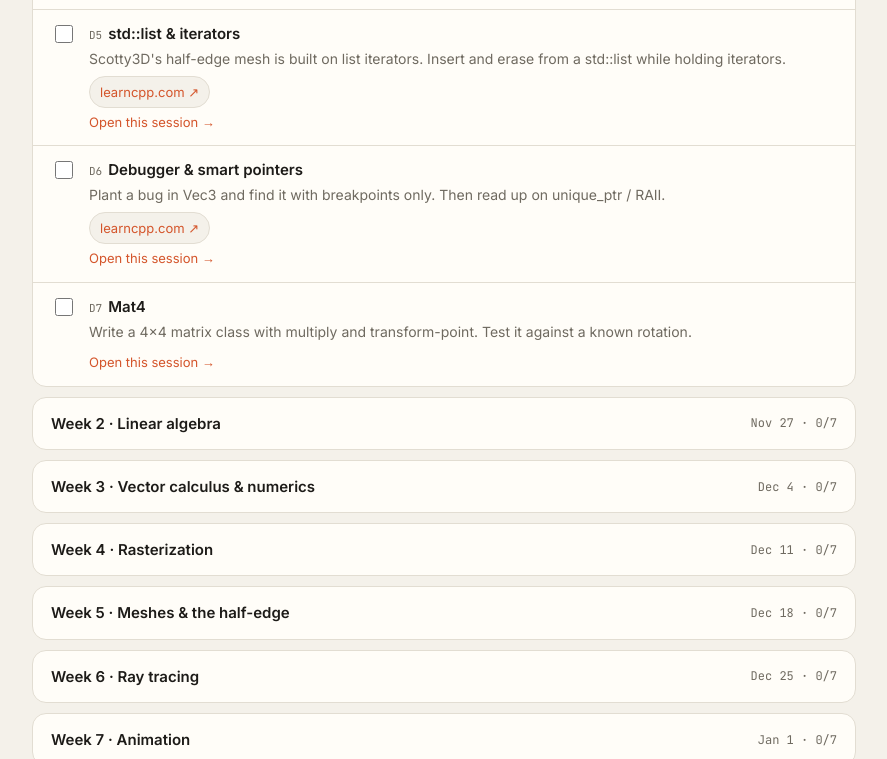
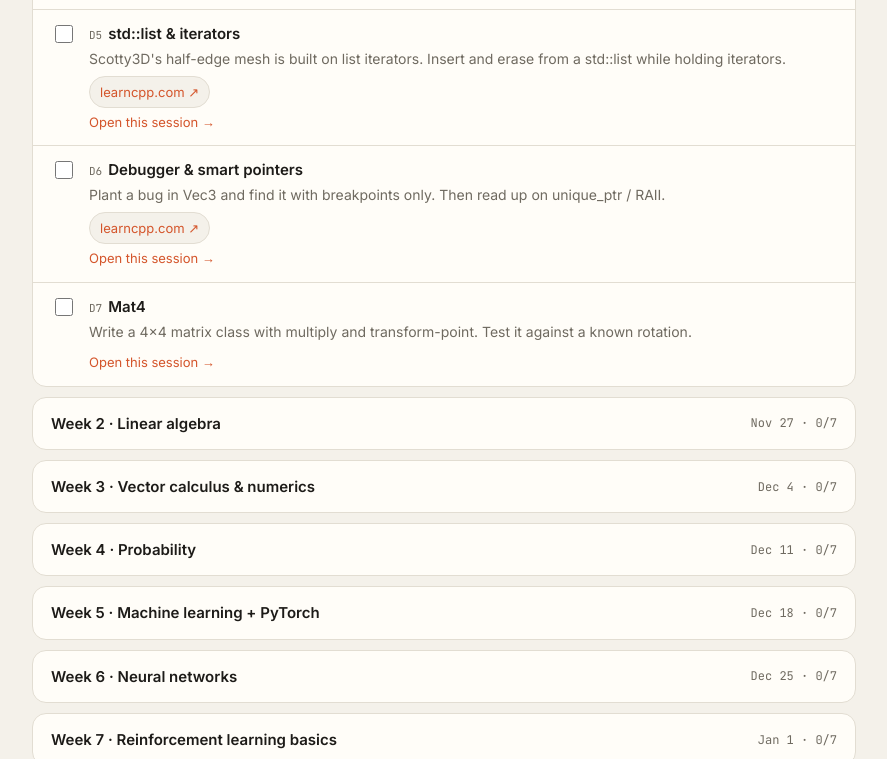
Before and after one commit to lUNLitel/lUNLitel.github.io, a plain HTML site: page 763-prep/index.html in a window 1280 px wide. Shown: the part 2041-2800 px from the top of the page, without its empty margins (196-1083 px from the left). Drawn offline with Linux system fonts and the light colour scheme.

Commit message:
Prep tracker: keep C++ and math weeks, switch weeks 4-8 to 16-831 robot learning
Co-Authored-By: Claude Opus 5.5 <noreply@anthropic.com>
Claude-Session: https://claude.ai/code/session_01VhZfvsRrS4ALEuexr7zm19

```diff
--- a/763-prep/index.html
+++ b/763-prep/index.html
@@ -3,8 +3,8 @@
 <head>
 <meta charset="utf-8">
 <meta name="viewport" content="width=device-width, initial-scale=1">
-<title>15-662 Prep · Daily Check-in</title>
-<meta name="description" content="An 8-week, one-hour-a-day prep plan for CMU 15-662 Computer Graphics.">
+<title>16-831 Prep · Daily Check-in</title>
+<meta name="description" content="An 8-week, one-hour-a-day prep plan for CMU 16-831 Introduction to Robot Learning.">
 <link rel="manifest" href="manifest.webmanifest">
 <meta name="theme-color" content="#d4552b">
 <link rel="icon" href="icon-192.png">
@@ -120,9 +120,9 @@
 <body>
 <div class="wrap">
   <header>
-    <div class="eyebrow">CMU 15-662 · Spring 2027 · Prep</div>
-    <h1>One hour a day toward<br>building your own 3D package</h1>
-    <p>An 8-week plan: C++ → linear algebra → vector calculus → rasterizer → half-edge meshes → ray tracer → animation → Scotty3D.</p>
+    <div class="eyebrow">CMU 16-831 · Spring 2027 · Prep</div>
+    <h1>One hour a day toward<br>robot learning</h1>
+    <p>An 8-week plan: C++ → linear algebra → calculus → probability → PyTorch → neural networks → RL → imitation learning.</p>
   </header>
 
   <section class="stats" aria-label="Progress">
@@ -159,11 +159,22 @@
     <p class="note">Progress is saved in this browser only. To move it to another device, export here and import there.</p>
   </div>
 
-  <footer>Course: <a href="https://15462.courses.cs.cmu.edu/fall2022">15-462/662 course site</a> · Code: <a href="https://github.com/CMU-Graphics/Scotty3D">Scotty3D</a></footer>
+  <footer>Course: <a href="https://16-831.github.io">16-831 course site</a></footer>
 </div>
 
 <script>
 const L = {
+  seeprob: ["Seeing Theory (probability)", "https://seeing-theory.brown.edu/"],
+  khanprob: ["Khan Academy: Probability", "https://www.khanacademy.org/math/statistics-probability/probability-library"],
+  pt: ["PyTorch: Learn the Basics", "https://pytorch.org/tutorials/beginner/basics/intro.html"],
+  karpathy: ["Karpathy: Neural Networks Zero to Hero", "https://karpathy.ai/zero-to-hero.html"],
+  sb: ["Sutton & Barto, RL book", "http://incompleteideas.net/book/the-book-2nd.html"],
+  spin: ["OpenAI Spinning Up", "https://spinningup.openai.com/en/latest/spinningup/rl_intro.html"],
+  gym: ["Gymnasium (CartPole)", "https://gymnasium.farama.org/environments/classic_control/cart_pole/"],
+  sb3: ["Stable-Baselines3", "https://stable-baselines3.readthedocs.io/"],
+  c831: ["16-831 course site", "https://16-831.github.io"],
+  olaf: ["Olaf paper", "https://arxiv.org/abs/2512.16705"],
+  dmimic: ["DeepMimic project page", "https://xbpeng.github.io/projects/DeepMimic/index.html"],
   cpp: ["learncpp.com", "https://www.learncpp.com/"],
   cmake: ["CMake tutorial", "https://cmake.org/cmake/help/latest/guide/tutorial/index.html"],
   eola: ["Essence of Linear Algebra", "https://www.youtube.com/playlist?list=PLZHQObOWTQDPD3MizzM2xVFitgF8hE_ab"],
@@ -178,7 +189,7 @@ const L = {
 };
 
 const WEEKS = [
- { t:"C++ essentials", g:"Enough C++ to read, build and debug Scotty3D.", d:[
+ { t:"C++ essentials", g:"C++ basics (a head start on 15-662 next fall).", d:[
   ["Setup + build","Install a C++ compiler, CMake and an IDE (VS Code or CLion). Build hello world with a CMakeLists.txt.",[L.cpp,L.cmake]],
   ["References & pointers","learncpp: references, pointers, new/delete. Draw box-and-arrow diagrams of what each line does.",[L.cpp]],
   ["Classes & Vec3","Write a Vec3 class with +, -, scalar *, dot() and cross(), split into .h and .cpp. You'll use it all plan long.",[L.cpp]],
@@ -187,7 +198,7 @@ const WEEKS = [
   ["Debugger & smart pointers","Plant a bug in Vec3 and find it with breakpoints only. Then read up on unique_ptr / RAII.",[L.cpp]],
   ["Mat4","Write a 4x4 matrix class with multiply and transform-point. Test it against a known rotation.",[]],
  ]},
- { t:"Linear algebra", g:"The language of every transform, rig and renderer. Matches the course's Assignment 0.0.", d:[
+ { t:"Linear algebra", g:"The language of transforms, rigs and neural networks (a network is mostly matrix multiplication).", d:[
   ["Vectors, dot, cross","Essence of Linear Algebra: vectors, dot and cross product. Compute a triangle's normal and area with your Vec3.",[L.eola]],
   ["Matrices as transforms","Videos on linear transformations and matrix multiplication. Apply scale, rotate and shear to points and plot them.",[L.eola]],
   ["Determinant & inverse","What det means geometrically (area/volume, flips). When a matrix has no inverse. Check with your Mat4.",[L.eola]],
@@ -196,7 +207,7 @@ const WEEKS = [
   ["Rotations","Euler angles vs axis-angle vs quaternions (gimbal lock again). Implement axis-angle to matrix.",[L.sap]],
   ["Barycentric + review","Barycentric weights of a point in a triangle. Then write a one-page linear algebra cheat sheet.",[L.sap]],
  ]},
- { t:"Vector calculus & numerics", g:"Derivatives, integrals and the numerical tricks the course leans on. Matches Assignment 0.5.", d:[
+ { t:"Vector calculus & numerics", g:"Gradients drive all neural-network training; Monte Carlo sampling drives RL.", d:[
   ["Derivatives & gradients","Partial derivatives and the gradient. Plot contours of f(x, y) with gradient arrows.",[L.khan]],
   ["Jacobians","The Jacobian as a local linear map. You'll need it for IK. Compute one by hand for a 2-joint arm.",[L.khan]],
   ["Finite differences","Approximate a derivative numerically and use it to check a hand-derived gradient. Your #1 debugging tool for math code.",[]],
@@ -205,49 +216,49 @@ const WEEKS = [
   ["Time integration","Forward Euler on a spring. Watch the energy grow, then try symplectic Euler.",[]],
   ["Review","Add calculus and numerics to your cheat sheet. Redo any day that didn't click.",[]],
  ]},
- { t:"Rasterization", g:"A tiny version of the course's first assignment.", d:[
-  ["Write an image file","Write a program that outputs a gradient as a .ppm image. Open it in an image viewer.",[L.tiny]],
-  ["Draw lines","Implement a line-drawing algorithm (Bresenham) and draw a wireframe triangle.",[L.tiny]],
-  ["Fill triangles","Fill a triangle by testing each pixel with edge functions.",[L.tiny,L.sap]],
-  ["Interpolate colours","Use barycentric weights to blend colours across the triangle.",[L.sap]],
-  ["Depth buffer","Draw two overlapping triangles correctly with a z-buffer.",[L.tiny]],
-  ["Antialiasing","Supersample (several samples per pixel) and average. Compare jaggies before and after.",[L.sap]],
-  ["Math: sampling & aliasing","Why jaggies and moiré happen: sampling, the Nyquist idea, filtering. Connect it to what you just saw.",[L.sap]],
+ { t:"Probability", g:"The language of uncertainty. A listed prerequisite for 16-831, and the base of RL.", d:[
+  ["Random variables & distributions","A random variable is a quantity with an uncertain value; its distribution says how likely each value is. Seeing Theory chapters 1-2.",[L.seeprob]],
+  ["Expected value & variance","Expected value = the long-run average; variance = how spread out results are. Simulate dice rolls in NumPy and compare with the formulas.",[L.seeprob,L.khanprob]],
+  ["Conditional probability & Bayes","P(A | B) = chance of A given B is known. Bayes' rule updates a belief after evidence. Work 3 problems by hand.",[L.seeprob]],
+  ["Gaussians","The normal (bell-curve) distribution: mean and standard deviation. Sample 10,000 points and plot a histogram.",[L.seeprob]],
+  ["Sampling & Monte Carlo again","Estimate an expected value by averaging samples. This is exactly how RL estimates how good an action is.",[]],
+  ["Maximum likelihood","Choosing the parameters that make the observed data most likely. Fit a Gaussian to data by hand and in NumPy.",[L.khanprob]],
+  ["Review","Add probability to your cheat sheet. Redo any day that didn't click.",[]],
  ]},
- { t:"Meshes & the half-edge", g:"The data structure behind every mesh-editing tool you use in Maya.", d:[
-  ["Mesh representations","Vertex list + face list vs half-edge. Why bevel and subdivide need neighbour information.",[L.s3ddocs]],
-  ["Half-edge on paper","Draw a two-triangle mesh. Label every half-edge with its twin, next, vertex, edge and face.",[]],
-  ["Build a half-edge mesh","Write classes for Vertex, Edge, HalfEdge, Face. Build one from a tiny OBJ.",[L.cpp]],
-  ["Traversal","Loop around a vertex to list its neighbours. Print each vertex's valence.",[]],
-  ["Edge flip","Implement edge flip on your two-triangle mesh. Check every pointer afterwards.",[L.s3ddocs]],
-  ["Edge split","Implement edge split. Write a validity checker that walks the whole mesh.",[L.s3ddocs]],
-  ["Math: normals & subdivision","Area-weighted vertex normals, then how Loop subdivision's weights average neighbours.",[L.course]],
+ { t:"Machine learning + PyTorch", g:"What training a model means, in the library the homeworks use.", d:[
+  ["What is a model?","A model is a function with adjustable numbers (parameters). Training = adjusting them so outputs match data. Watch Karpathy lecture 1, first half.",[L.karpathy]],
+  ["Loss functions","A loss is a score of how wrong the model is (mean squared error, cross-entropy). Compute both by hand for a tiny example.",[]],
+  ["Gradient descent in NumPy","Fit a straight line to noisy data with hand-written gradient descent. Plot the loss going down.",[]],
+  ["PyTorch tensors","A tensor is PyTorch's array that can also track gradients. Install PyTorch, do the Tensors tutorial.",[L.pt]],
+  ["Autograd","PyTorch computes gradients for you (backpropagation). Redo the line fit using autograd.",[L.pt]],
+  ["The training loop","Model, loss, optimizer, loop over data. Do the PyTorch Optimization tutorial.",[L.pt]],
+  ["Train/test & overfitting","Overfitting = memorising the training data instead of learning the pattern. Split data and watch test loss.",[L.pt]],
  ]},
- { t:"Ray tracing", g:"A path-tracer warm-up, plus the BVH that makes it fast.", d:[
-  ["Rays & image","Ray Tracing in One Weekend: output an image, vec3 and ray classes (compare with your own Vec3).",[L.rt1]],
-  ["Spheres & normals","Ray-sphere intersection: it's a quadratic equation. Derive it yourself before reading.",[L.rt1]],
-  ["Antialiasing & diffuse","Multiple samples per pixel and diffuse bounces: Monte Carlo from week 3 in action.",[L.rt1]],
-  ["Materials","Metal and glass: reflection and refraction vectors from dot products.",[L.rt1]],
-  ["Camera","A positionable camera built from a change of basis.",[L.rt1]],
-  ["BVH","Ray Tracing: The Next Week, the BVH chapter. Ray-box intersection and why trees make rendering fast.",[L.rt2]],
-  ["Math: the rendering equation","Radiance, BRDFs and the rendering equation at an intuitive level. See how your tracer estimates it.",[L.sap]],
+ { t:"Neural networks", g:"The function approximator behind every modern RL policy.", d:[
+  ["Neurons & layers","A neural network stacks layers of weighted sums plus a nonlinearity (e.g. ReLU). Build one by hand in PyTorch with nn.Linear.",[L.pt]],
+  ["Backpropagation intuition","How the gradient flows back through layers (chain rule from week 3). Karpathy micrograd lecture.",[L.karpathy]],
+  ["Classify images","Train a small network on MNIST or FashionMNIST following the PyTorch quickstart.",[L.pt]],
+  ["Debugging training","Learning rate too high or low, loss not falling, NaNs. Break your model on purpose and fix it.",[]],
+  ["Regression for motion","Train a network to predict a joint angle from a time value (e.g. a sine-wave walk cycle). Your first motion model.",[]],
+  ["Saving & GPU","Save/load a model; move it to the GPU if you have one. Note how long training takes.",[L.pt]],
+  ["Review","Catch up. Write down the training loop from memory.",[]],
  ]},
- { t:"Animation", g:"Your home turf, now written as math and code: splines, skeletons, IK, skinning.", d:[
-  ["Splines","Hermite and Catmull-Rom as cubic polynomials. Animate a point along one.",[L.course]],
-  ["Keyframes & slerp","Interpolate positions and rotations between keyframes. Why slerp beats lerp for rotations.",[]],
-  ["Forward kinematics","World positions of a 3-joint chain as a product of matrices.",[]],
-  ["Inverse kinematics","2D IK using the Jacobian from week 3 (Jacobian transpose or gradient descent).",[L.khan]],
-  ["Linear blend skinning","Skin a 2D strip of vertices to two bones. See the candy-wrapper artefact and why it happens mathematically.",[]],
-  ["Particles","Falling particles with Euler integration, then collisions with the ground.",[]],
-  ["Review","Catch up. Note which of these are in Scotty3D's animation assignment.",[L.s3ddocs]],
+ { t:"Reinforcement learning basics", g:"Learning by trial and error from rewards.", d:[
+  ["The RL loop","Agent, environment, state, action, reward, policy. Read Spinning Up 'Key Concepts'.",[L.spin]],
+  ["Returns & discounting","The return = total future reward; discounting makes near rewards count more. Sutton & Barto ch. 3, skim.",[L.sb,L.spin]],
+  ["Value functions","How good a state or action is, on average (expected value from week 4). Spinning Up continued.",[L.spin]],
+  ["Run CartPole","Install Gymnasium. Run CartPole with random actions and watch it fail.",[L.gym]],
+  ["Policy gradient by hand","Implement REINFORCE (the simplest policy-gradient method) for CartPole in PyTorch.",[L.spin,L.gym]],
+  ["Use a library","Train PPO on CartPole with Stable-Baselines3. PPO is the algorithm most character papers use.",[L.sb3]],
+  ["Reward shaping","Change the reward (e.g. penalise moving the cart) and see how behaviour changes. This is how Olaf got quiet footsteps.",[L.sb3]],
  ]},
- { t:"Ready for Scotty3D", g:"Build the real codebase before day one.", d:[
-  ["Build Scotty3D","Clone and build Scotty3D. Fix any compiler or CMake issues now, not in week one of class.",[L.s3d]],
-  ["Tour the app","Use Scotty3D as an artist: model, render, animate. Note what feels like Maya and what doesn't.",[L.s3ddocs]],
-  ["Read the code","Find where meshes, the renderer and the animator live. Read the half-edge header.",[L.s3d]],
-  ["Private repo setup","Set up a private Git repo for coursework. The course asks students not to publish solutions in a public fork.",[L.s3d]],
-  ["Course logistics","Read the course site: grading, late days, collaboration and AI policy.",[L.course]],
-  ["Plan your weeks","Block time around ETC project hours. Expect 12-17 hours a week on 662.",[]],
+ { t:"Imitation learning & ready for 16-831", g:"Copying demonstrations: the core idea behind physics-based characters.", d:[
+  ["Behavior cloning","Imitation by supervised learning: train a network to output the expert's action for each state. Clone your PPO CartPole agent.",[]],
+  ["Why cloning drifts","Small mistakes lead to states the expert never showed. Read about DAgger, which fixes this (it's on the syllabus).",[L.c831]],
+  ["DeepMimic","Read the DeepMimic project page: RL with an imitation reward from mocap clips.",[L.dmimic]],
+  ["Read the Olaf paper","Reinforcement learning guided by animation references. Note every reward term they use.",[L.olaf]],
+  ["Course logistics","Read the 16-831 site: homeworks, project, grading, AI policy.",[L.c831]],
+  ["Project ideas","Write 3 course-project ideas tied to stylized character motion.",[]],
   ["Ready for class","Final pass on your cheat sheet. Rest.",[]],
  ]},
 ];
@@ -310,7 +321,7 @@ function renderToday(){
   const today = todayStr();
   const checkedToday = S.log.some(e=>e.date===today);
   if (!t) {
-    el.innerHTML = `<div class="eyebrow">All done</div><h2>All 56 sessions complete 🎉</h2><p class="what">You're ready for 15-662. Go build Scotty3D.</p>
+    el.innerHTML = `<div class="eyebrow">All done</div><h2>All 56 sessions complete 🎉</h2><p class="what">You're ready for 16-831.</p>
       <div class="nav"><button class="ghost" type="button" id="navLast">← Revisit a past session</button></div>`;
     document.getElementById("navLast").onclick = () => openSession(N);
     return;
@@ -442,7 +453,7 @@ document.getElementById("startDate").onchange = e => { if (e.target.value) { S.s
 document.getElementById("btnExport").onclick = () => {
   const blob = new Blob([JSON.stringify(S,null,2)], {type:"application/json"});
   const a = document.createElement("a"); a.href = URL.createObjectURL(blob);
-  a.download = `662-prep-${todayStr()}.json`; a.click(); URL.revokeObjectURL(a.href);
+  a.download = `831-prep-${todayStr()}.json`; a.click(); URL.revokeObjectURL(a.href);
 };
 document.getElementById("btnImport").onclick = () => document.getElementById("fileIn").click();
 document.getElementById("fileIn").onchange = async e => {
```
Also changed, not shown: 763-prep/manifest.webmanifest.
